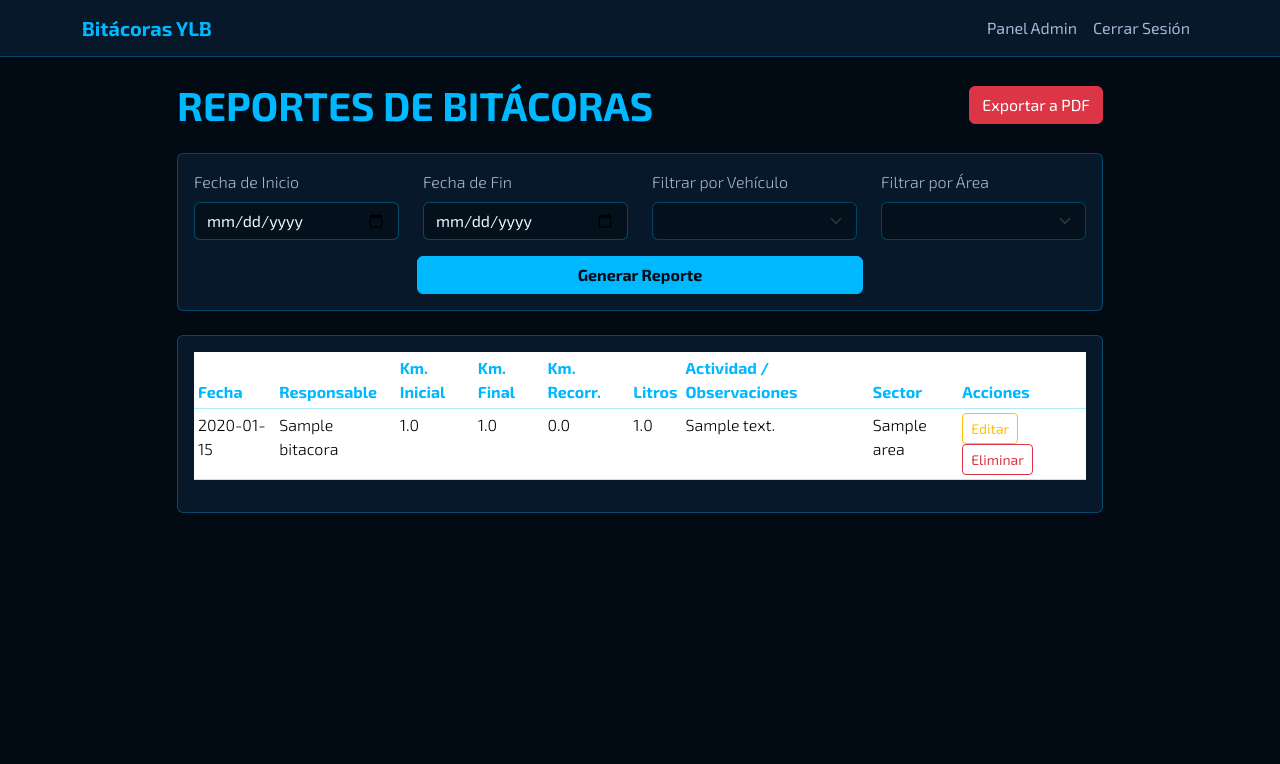
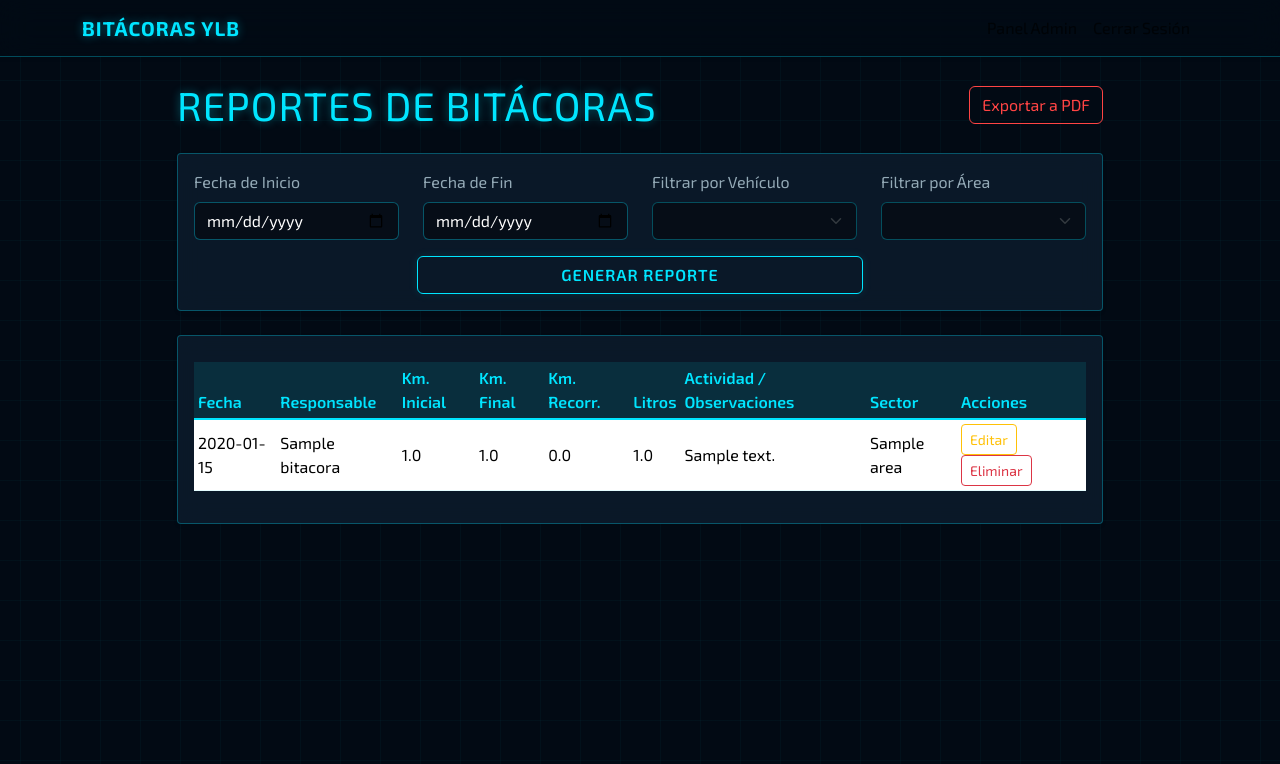
Before and after one commit to saolos12/sistema-bitacoras-ylb, a Flask app: page /reportes in a window 1280 px wide. Shown: the top 764 px of the page. Run offline with Flask 3, Linux system fonts and the light colour scheme; a user stored in the database is signed in; tables that the repository leaves empty hold one stand-in row (values such as "Sample post"); some libraries are stand-ins or nearby versions.

Commit message:
Update style.css

```diff
--- a/static/css/style.css
+++ b/static/css/style.css
@@ -1,139 +1,185 @@
 /* static/css/style.css */
 
-/* 1. Importamos la fuente */
-@import url('https://fonts.googleapis.com/css2?family=Exo+2:wght@300;400;700&display=swap');
+/* 1. FUENTES Y VARIABLES */
+@import url('https://fonts.googleapis.com/css2?family=Exo+2:wght@300;400;600;700&display=swap');
 
-/* 2. Paleta de colores "Jarvis" con mejor contraste */
 :root {
     --jarvis-bg: #020a14;
-    --jarvis-panel-bg: rgba(10, 30, 50, 0.75);
-    --jarvis-border: rgba(0, 184, 255, 0.3);
-    --jarvis-glow: #00b8ff;
-
-    /* --- ¡¡COLORES DE TEXTO MEJORADOS!! --- */
-    --jarvis-text: #f0f8ff;      /* Texto principal (Blanco Hielo) */
-    --jarvis-text-muted: #a8b2d1; /* Texto secundario (Gris-azulado MÁS CLARO) */
+    --jarvis-panel-bg: rgba(12, 28, 44, 0.85); /* Un poco más opaco para leer mejor */
+    --jarvis-border: rgba(0, 229, 255, 0.3);
+    --jarvis-glow: #00e5ff; /* Cian más brillante */
+    --jarvis-text: #e0f7ff;
+    --jarvis-text-muted: #94aab7;
+    --card-transition: all 0.3s cubic-bezier(0.25, 0.8, 0.25, 1);
 }
 
-/* 3. Base de la página */
+/* 2. FONDO ANIMADO (GRID) */
 body {
     background-color: var(--jarvis-bg) !important;
-    color: var(--jarvis-text) !important; /* Forzar texto claro */
+    color: var(--jarvis-text) !important;
     font-family: 'Exo 2', sans-serif;
-    font-weight: 300;
+    font-weight: 400;
+    overflow-x: hidden;
+
+    /* Patrón de rejilla futurista */
+    background-image:
+        linear-gradient(rgba(0, 229, 255, 0.03) 1px, transparent 1px),
+        linear-gradient(90deg, rgba(0, 229, 255, 0.03) 1px, transparent 1px);
+    background-size: 40px 40px;
+    background-position: center top;
 }
 
-/* --- ¡¡REGLAS NUEVAS PARA FORZAR CONTRASTE!! --- */
-p {
-    color: var(--jarvis-text) !important; /* Forzar párrafos a ser claros */
+/* 3. ANIMACIONES (KEYFRAMES) */
+@keyframes slideInUp {
+    0% {
+        opacity: 0;
+        transform: translateY(30px) scale(0.98);
+    }
+    100% {
+        opacity: 1;
+        transform: translateY(0) scale(1);
+    }
 }
 
-.text-muted {
-    color: var(--jarvis-text-muted) !important; /* Forzar texto atenuado a ser claro */
+@keyframes pulseGlow {
+    0% { box-shadow: 0 0 5px rgba(0, 229, 255, 0.2); }
+    50% { box-shadow: 0 0 20px rgba(0, 229, 255, 0.6); }
+    100% { box-shadow: 0 0 5px rgba(0, 229, 255, 0.2); }
 }
-/* --- Fin de reglas nuevas --- */
 
-
-/* 4. Estilo de "vidrio" para tarjetas y paneles */
+/* 4. TARJETAS Y PANELES (GLASSMORPHISM) */
 .card, .alert {
     background-color: var(--jarvis-panel-bg) !important;
     border: 1px solid var(--jarvis-border) !important;
-    backdrop-filter: blur(10px);
-    box-shadow: 0 0 15px rgba(0, 184, 255, 0.1);
-    color: var(--jarvis-text) !important; /* ¡¡Importante!! Forzar texto claro dentro de las tarjetas */
+    backdrop-filter: blur(12px);
+    box-shadow: 0 4px 30px rgba(0, 0, 0, 0.5);
+    border-radius: 4px !important; /* Bordes levemente redondeados */
+
+    /* Animación de entrada */
+    animation: slideInUp 0.6s ease-out forwards;
+    transition: var(--card-transition);
+}
+
+/* Efecto Hover en las tarjetas: Se levantan y brillan */
+.card:hover {
+    transform: translateY(-5px);
+    border-color: var(--jarvis-glow) !important;
+    box-shadow: 0 10px 40px rgba(0, 229, 255, 0.15);
 }
 
 .card-header, .card-footer {
     border-color: var(--jarvis-border) !important;
+    background-color: rgba(0, 229, 255, 0.05) !important;
 }
 
-/* 5. Títulos */
-.card-title, h1, h2, h3, h4, h5 {
+/* 5. TEXTOS Y TÍTULOS */
+h1, h2, h3, h4, h5, .navbar-brand {
     color: var(--jarvis-glow);
-    font-weight: 700;
     text-transform: uppercase;
+    letter-spacing: 1px;
+    text-shadow: 0 0 10px rgba(0, 229, 255, 0.4); /* Texto brillante */
 }
 
-/* 6. Formularios */
-.form-control, .form-select {
-    background-color: rgba(0, 0, 0, 0.3) !important;
-    color: var(--jarvis-text) !important;
-    border: 1px solid var(--jarvis-border) !important;
-}
-.form-control:focus, .form-select:focus {
-    color: var(--jarvis-text) !important;
-    background-color: rgba(0, 0, 0, 0.5) !important;
-    border-color: var(--jarvis-glow) !important;
-    box-shadow: 0 0 10px rgba(0, 184, 255, 0.5) !important;
-}
-.form-label {
-    color: var(--jarvis-text-muted) !important; /* ¡¡Importante!! Forzar etiquetas claras */
+p, .text-muted, label {
+    color: var(--jarvis-text-muted) !important;
 }
 
-/* 7. Tablas */
+/* 6. FORMULARIOS (INPUTS) */
+.form-control, .form-select {
+    background-color: rgba(0, 0, 0, 0.4) !important;
+    color: #fff !important;
+    border: 1px solid var(--jarvis-border) !important;
+    transition: all 0.3s ease;
+}
+
+.form-control:focus, .form-select:focus {
+    background-color: rgba(0, 15, 30, 0.8) !important;
+    border-color: var(--jarvis-glow) !important;
+    box-shadow: 0 0 15px rgba(0, 229, 255, 0.3) !important;
+    color: #fff !important;
+}
+
+/* 7. BOTONES (NEÓN) */
+.btn-primary {
+    background: transparent !important;
+    border: 1px solid var(--jarvis-glow) !important;
+    color: var(--jarvis-glow) !important;
+    font-weight: 600;
+    letter-spacing: 1px;
+    text-transform: uppercase;
+    transition: all 0.3s ease;
+    box-shadow: 0 0 10px rgba(0, 229, 255, 0.1);
+}
+
+.btn-primary:hover {
+    background: var(--jarvis-glow) !important;
+    color: #000 !important; /* Texto negro para contraste */
+    box-shadow: 0 0 25px rgba(0, 229, 255, 0.6); /* Glow fuerte */
+    transform: scale(1.02);
+}
+
+.btn-danger {
+    background: transparent !important;
+    border: 1px solid #ff4444 !important;
+    color: #ff4444 !important;
+}
+.btn-danger:hover {
+    background: #ff4444 !important;
+    color: #fff !important;
+    box-shadow: 0 0 20px rgba(255, 68, 68, 0.5);
+}
+
+/* 8. TABLAS (FUTURISTAS) */
 .table {
     color: var(--jarvis-text) !important;
-    border-color: var(--jarvis-border) !important;
+    margin-top: 10px;
 }
 .table thead th {
+    background-color: rgba(0, 229, 255, 0.1) !important;
     color: var(--jarvis-glow);
-    font-weight: 700;
+    border-bottom: 2px solid var(--jarvis-glow) !important;
+    font-weight: 600;
+}
+.table-hover tbody tr {
+    transition: background-color 0.2s ease;
 }
 .table-hover tbody tr:hover {
-    color: var(--jarvis-glow) !important;
-    background-color: rgba(0, 184, 255, 0.1) !important;
+    background-color: rgba(0, 229, 255, 0.15) !important; /* Highlight al pasar el mouse */
+    cursor: pointer;
 }
-/* Para que el texto "Cerrada" se lea */
-.badge.bg-secondary {
-    background-color: var(--jarvis-text-muted) !important;
-    color: var(--jarvis-bg) !important;
+.table td {
+    border-color: rgba(0, 229, 255, 0.1) !important;
+    vertical-align: middle;
 }
 
-/* 8. Botones */
-.btn-primary {
-    background-color: var(--jarvis-glow) !important;
-    border-color: var(--jarvis-glow) !important;
-    color: var(--jarvis-bg) !important;
-    font-weight: 700;
-    transition: all 0.2s ease;
+/* 9. SCROLLBAR PERSONALIZADO (Para Chrome/Edge/Safari) */
+::-webkit-scrollbar {
+    width: 8px;
 }
-.btn-primary:hover {
-    background-color: transparent !important;
-    color: var(--jarvis-glow) !important;
-    box-shadow: 0 0 10px rgba(0, 184, 255, 0.5) !important;
+::-webkit-scrollbar-track {
+    background: var(--jarvis-bg);
 }
-.btn-info {
-    font-weight: 700;
+::-webkit-scrollbar-thumb {
+    background: #0a3d50;
+    border-radius: 4px;
+}
+::-webkit-scrollbar-thumb:hover {
+    background: var(--jarvis-glow);
 }
 
-/* 9. Navbar */
+/* 10. NAVBAR */
 .navbar {
-    background-color: var(--jarvis-panel-bg) !important;
-    border-bottom: 1px solid var(--jarvis-border) !important;
-    backdrop-filter: blur(10px);
-}
-.navbar-brand {
-    color: var(--jarvis-glow) !important;
-    font-weight: 700;
-}
-.nav-link {
-    color: var(--jarvis-text-muted) !important;
-    font-weight: 400;
-}
-.nav-link:hover {
-    color: var(--jarvis-glow) !important;
+    background-color: rgba(2, 10, 20, 0.9) !important;
+    border-bottom: 1px solid var(--jarvis-border);
+    backdrop-filter: blur(15px);
+    position: sticky;
+    top: 0;
+    z-index: 1000;
 }
 
-/* 10. Estadísticas (KPIs) */
+/* 11. ESTADÍSTICAS (KPIS) ANIMADAS */
 .display-4 {
-    color: var(--jarvis-glow);
     font-weight: 700;
+    text-shadow: 0 0 15px currentColor; /* Glow del mismo color del texto */
+    animation: pulseGlow 3s infinite; /* El número pulsa suavemente */
 }
-.border-danger { border-color: #dc3545 !important; }
-.text-danger { color: #dc3545 !important; }
-.border-warning { border-color: #ffc107 !important; }
-.text-warning { color: #ffc107 !important; }
-.border-success { border-color: #198754 !important; }
-.text-success { color: #198754 !important; }
-.border-info { border-color: #0dcaf0 !important; }
-.text-info { color: #0dcaf0 !important; }
```
